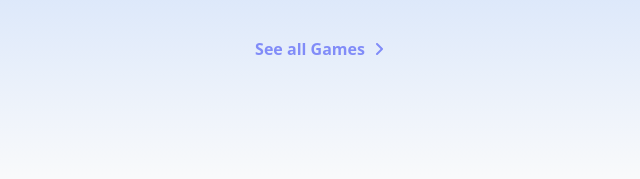
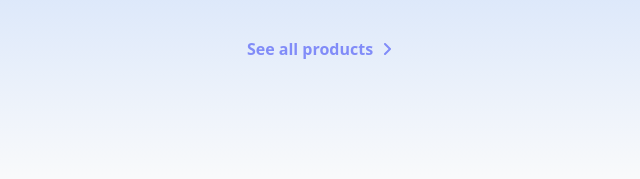
Before and after one commit to NathanAdy/nathanady, a plain HTML site: page index.html in a window 1280 px wide. Shown: the part 2083-2262 px from the top of the page, 320-960 px from the left. Drawn offline with nearby package versions, Linux system fonts and the light colour scheme; some packages are replaced by stand-ins of ours; a script that the page names is missing.

Commit message:
added alert

```diff
--- a/index.html
+++ b/index.html
@@ -1793,15 +1793,14 @@
                     </div>
                 </div>
                 <div class="text-center mt-10">
-                    <a href="#Social" aria-label=""
-                        class="inline-flex items-center font-semibold transition-colors duration-200 text-indigo-400 text-deep-purple-accent-400 hover:text-deep-purple-800"
-                        data-aos="fade-up" data-aos-duration="500"> See all Games <svg class="inline-block w-3 ml-2"
-                            fill="currentColor" viewBox="0 0 12 12">
+                    <button onclick="seeAll()" type="button" data-modal-target="authentication-modal"
+                        data-modal-toggle="authentication-modal" class="inline-flex items-center font-semibold transition-colors duration-200 text-indigo-400
+                         text-deep-purple-accent-400 hover:text-deep-purple-800">See all products <svg
+                            class="inline-block w-3 ml-2" fill="currentColor" viewBox="0 0 12 12">
                             <path
                                 d="M9.707,5.293l-5-5A1,1,0,0,0,3.293,1.707L7.586,6,3.293,10.293a1,1,0,1,0,1.414,1.414l5-5A1,1,0,0,0,9.707,5.293Z">
                             </path>
-                        </svg>
-                    </a>
+                        </svg></button>
                 </div>
             </div>
         </div>
--- a/main.js
+++ b/main.js
@@ -22,6 +22,9 @@ function sweetAlert() {
   Swal.fire('You Haven\'t Logged in')
 }
 
+function seeAll() {
+  Swal.fire('Login to see more of our products')
+}
 
 // gallery
 var openmodal = document.querySelectorAll(".modal-open");
```
